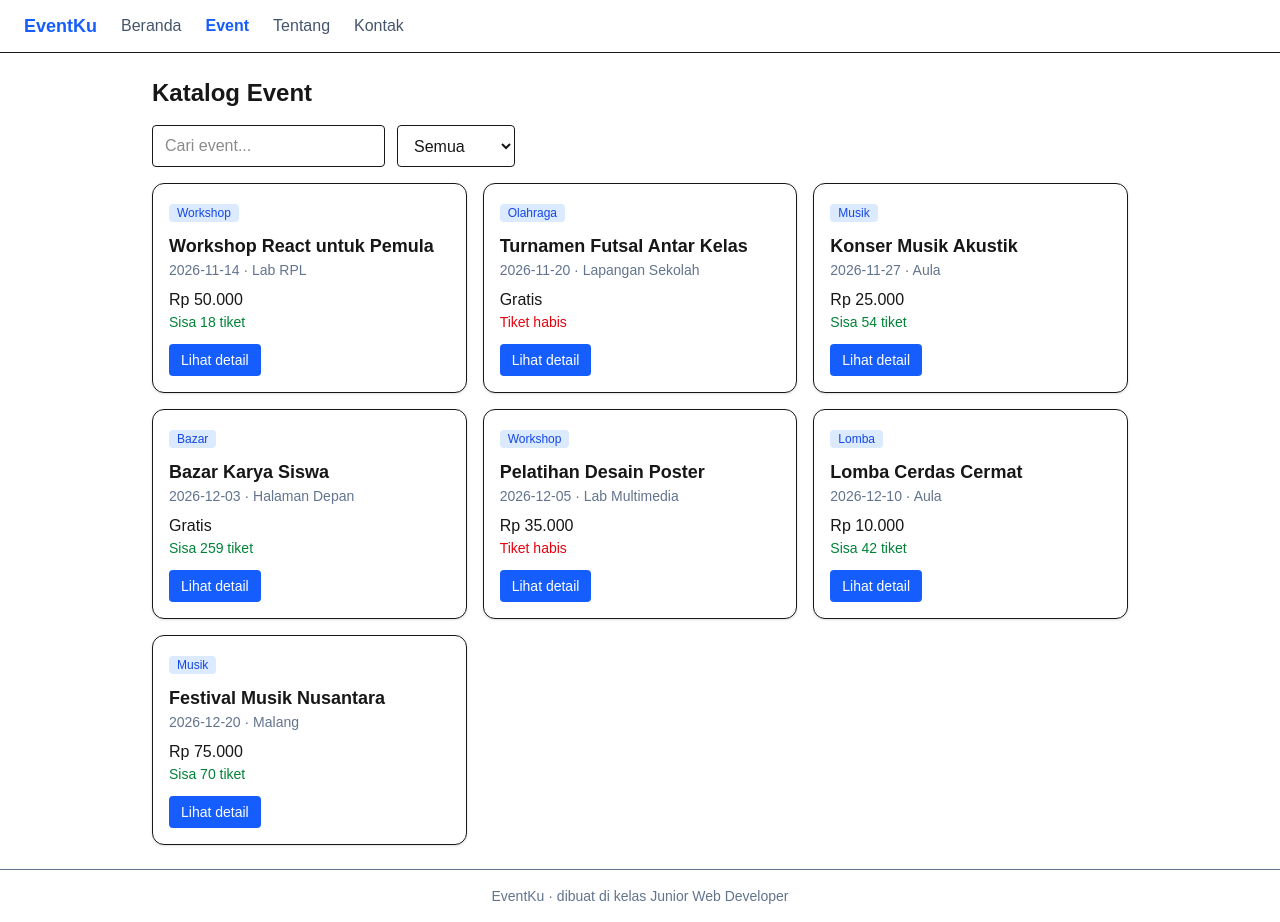
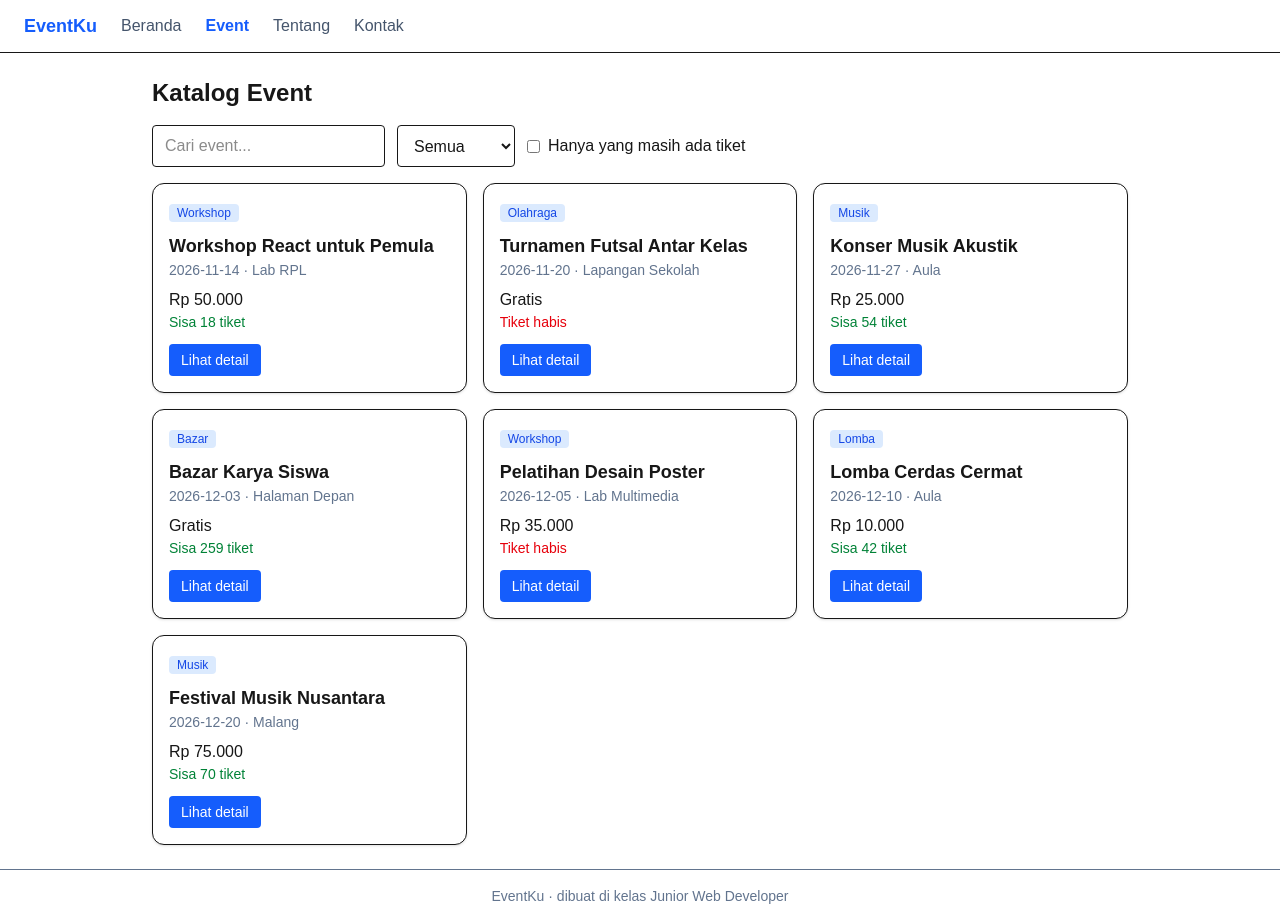
Before and after one commit to aselyarpl1-pixel/latihan-nextjs, a Next.js app: page /event in a window 1280 px wide. Built offline with nearby package versions, Linux system fonts and the light colour scheme.

Commit message:
Selesai lembar kerja EventKu

```diff
--- a/components/KatalogInteraktif.tsx
+++ b/components/KatalogInteraktif.tsx
@@ -7,13 +7,15 @@ import KartuEvent from "./KartuEvent";
 export default function KatalogInteraktif({ events }: { events: Event[] }) {
   const [cari, setCari] = useState("");
   const [kategori, setKategori] = useState("Semua");
+  const [hanyaTersedia, setHanyaTersedia] = useState(false);
 
   const daftarKategori = ["Semua", ...new Set(events.map((e) => e.kategori))];
 
   const hasil = events.filter(
     (e) =>
       e.judul.toLowerCase().includes(cari.toLowerCase()) &&
-      (kategori === "Semua" || e.kategori === kategori),
+      (kategori === "Semua" || e.kategori === kategori) &&
+      (!hanyaTersedia || e.terisi < e.kuota),
   );
 
   return (
@@ -36,6 +38,15 @@ export default function KatalogInteraktif({ events }: { events: Event[] }) {
             <option key={k}>{k}</option>
           ))}
         </select>
+
+        <label className="flex items-center gap-2">
+          <input
+            type="checkbox"
+            checked={hanyaTersedia}
+            onChange={(e) => setHanyaTersedia(e.target.checked)}
+          />
+          Hanya yang masih ada tiket
+        </label>
       </div>
 
       {hasil.length === 0 ? (
```
